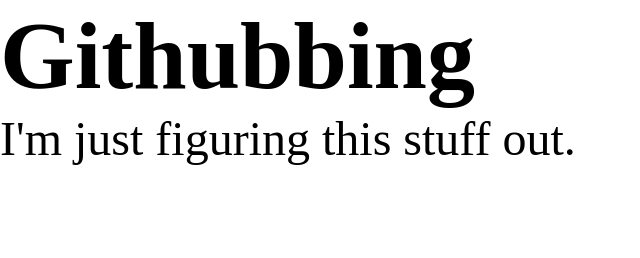
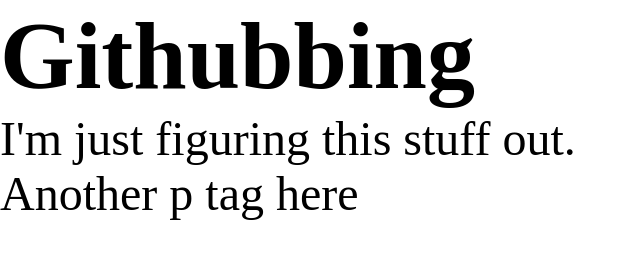
Before and after one commit to KennyStephens/Learning-Github, a plain HTML site: page index.html in a window 1280 px wide. Shown: the whole page, without its empty margins (0-640 px from the left). Drawn offline with Linux system fonts and the light colour scheme.

Commit message:
added another p tag

```diff
--- a/index.html
+++ b/index.html
@@ -7,5 +7,6 @@
 <body>
   <h1>Githubbing</h1>
   <p>I'm just figuring this stuff out.</p>
+  <p>Another p tag here</p>
 </body>
 </html>
```
